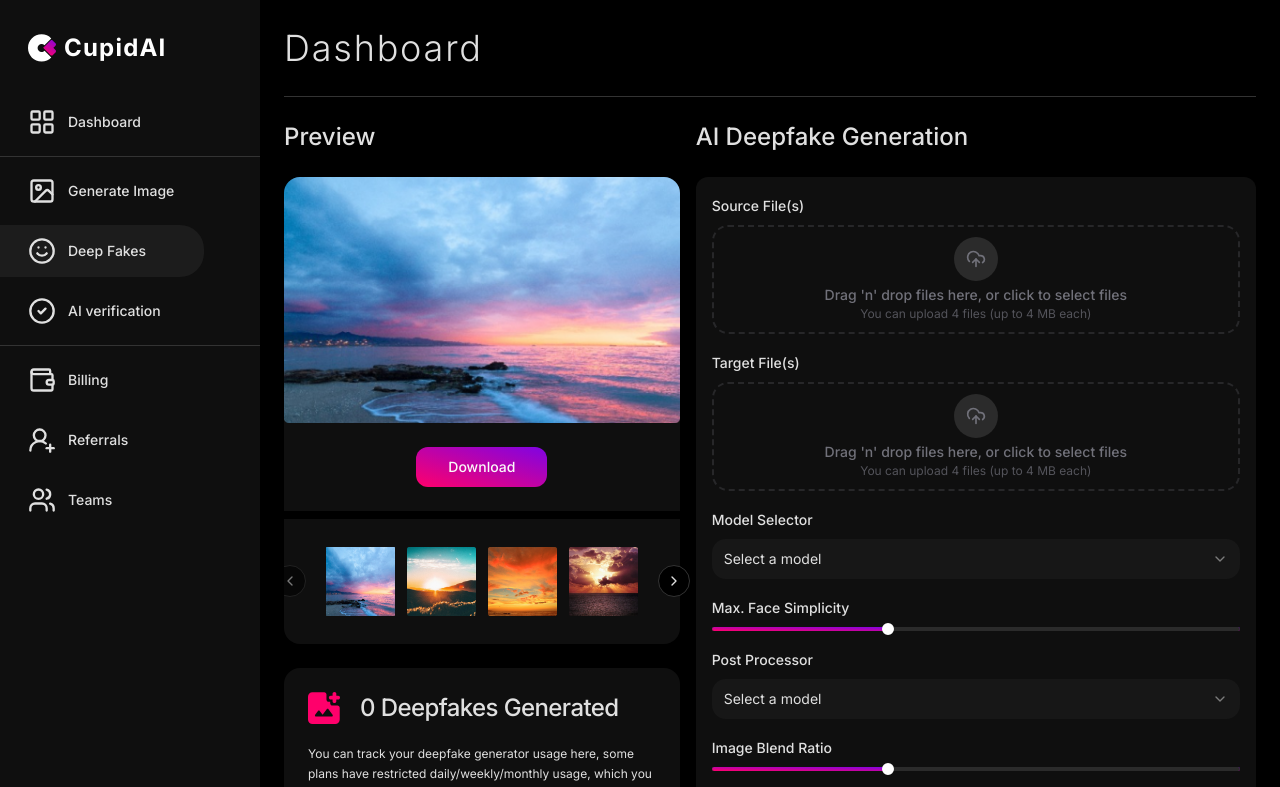
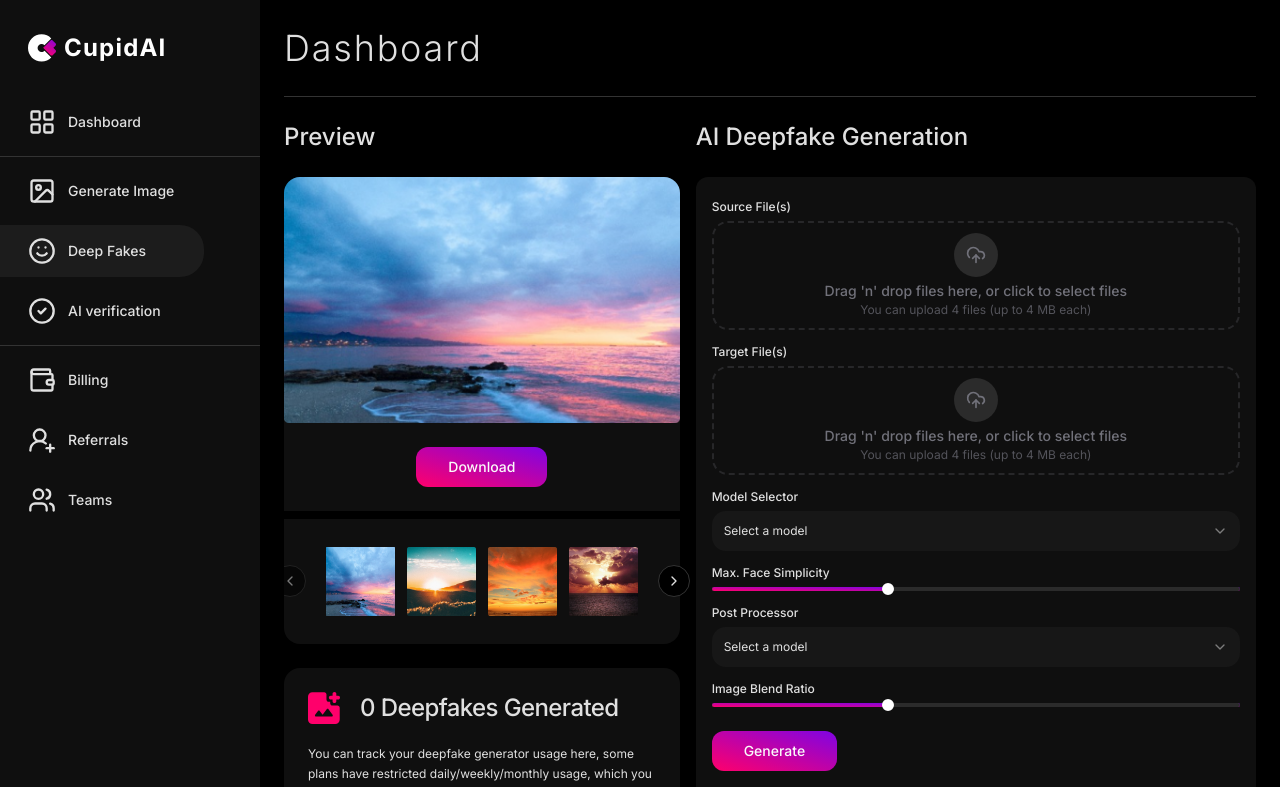
Before and after one commit to ra-kesh/Stupid-AI, a Next.js app: page /content-deepfake in a window 1280 px wide. Shown: the top 787 px of the page. Built offline with nearby package versions, Linux system fonts and the light colour scheme.

Commit message:
feat:form deepfake

```diff
--- a/app/(dashboard)/content-deepfake/DeepFakeForm.tsx
+++ b/app/(dashboard)/content-deepfake/DeepFakeForm.tsx
@@ -16,13 +16,13 @@ const DeepFakeForm = () => {
 
   return (
     <Form {...form}>
-      <form onSubmit={form.handleSubmit(() => {})} className="space-y-6 xl:space-y-4 2xl:space-y-7 4xl:space-y-8">
+      <form onSubmit={form.handleSubmit(() => {})} className="space-y-1 lg:space-y-2  2xl:space-y-3 4xl:space-y-7">
         <FormField
           control={form.control}
           name="source-files"
           render={({ field }) => (
-            <FormItem className="lg:space-y-3 xl:space-y-2 4xl:space-y-6">
-              <FormLabel className="xl:text-sm 2xl:text-lg 4xl:text-2xl">Source File(s)</FormLabel>
+            <FormItem className="space-y-1 2xl:space-y-2 4xl:space-y-3">
+              <FormLabel className="text-xs 2xl:text-sm 4xl:text-xl">Source File(s)</FormLabel>
               <FormControl>
                 <FileUploader
                   value={field.value}
@@ -43,8 +43,8 @@ const DeepFakeForm = () => {
           control={form.control}
           name="target-files"
           render={({ field }) => (
-            <FormItem className="lg:space-y-3 xl:space-y-2 4xl:space-y-6">
-              <FormLabel className="xl:text-sm 2xl:text-lg 4xl:text-2xl">Target File(s)</FormLabel>
+            <FormItem className="space-y-1 2xl:space-y-2 4xl:space-y-3">
+              <FormLabel className="text-xs 2xl:text-sm 4xl:text-xl">Target File(s)</FormLabel>
               <FormControl>
                 <FileUploader
                   value={field.value}
@@ -65,11 +65,11 @@ const DeepFakeForm = () => {
           control={form.control}
           name="face-to-swap"
           render={({ field }) => (
-            <FormItem className="lg:space-y-3 xl:space-y-2 4xl:space-y-6">
-              <FormLabel className="xl:text-sm 2xl:text-lg 4xl:text-2xl">Model Selector</FormLabel>
+            <FormItem className="space-y-1 2xl:space-y-2 4xl:space-y-3">
+              <FormLabel className="text-xs 2xl:text-sm 4xl:text-xl">Model Selector</FormLabel>
               <Select onValueChange={field.onChange} defaultValue={field.value}>
                 <FormControl>
-                  <SelectTrigger className="border-none bg-card 2xl:h-12 4xl:h-14">
+                  <SelectTrigger className="border-none bg-card text-xs  2xl:text-sm 4xl:h-14 4xl:text-xl">
                     <SelectValue placeholder="Select a model" />
                   </SelectTrigger>
                 </FormControl>
@@ -86,8 +86,8 @@ const DeepFakeForm = () => {
           control={form.control}
           name="face-simplicity"
           render={({ field }) => (
-            <FormItem className="lg:space-y-3 xl:space-y-2 4xl:space-y-6">
-              <FormLabel className="xl:text-sm 2xl:text-lg 4xl:text-2xl">Max. Face Simplicity</FormLabel>
+            <FormItem className="space-y-1 2xl:space-y-2 4xl:space-y-3">
+              <FormLabel className="text-xs 2xl:text-sm 4xl:text-xl">Max. Face Simplicity</FormLabel>
               <FormControl>
                 <Slider
                   defaultValue={[33]}
@@ -106,11 +106,11 @@ const DeepFakeForm = () => {
           control={form.control}
           name="post-processor"
           render={({ field }) => (
-            <FormItem className="lg:space-y-3 xl:space-y-2 4xl:space-y-6">
-              <FormLabel className="xl:text-sm 2xl:text-lg 4xl:text-2xl">Post Processor</FormLabel>
+            <FormItem className="space-y-1 2xl:space-y-2 4xl:space-y-3">
+              <FormLabel className="text-xs 2xl:text-sm 4xl:text-xl">Post Processor</FormLabel>
               <Select onValueChange={field.onChange} defaultValue={field.value}>
                 <FormControl>
-                  <SelectTrigger className="border-none bg-card 2xl:h-12 4xl:h-14">
+                  <SelectTrigger className="border-none bg-card text-xs  2xl:text-sm 4xl:h-14 4xl:text-xl">
                     <SelectValue placeholder="Select a model" />
                   </SelectTrigger>
                 </FormControl>
@@ -128,8 +128,8 @@ const DeepFakeForm = () => {
           control={form.control}
           name="image-blend-ratio"
           render={({ field }) => (
-            <FormItem className="lg:space-y-3 xl:space-y-2  4xl:space-y-6">
-              <FormLabel className="xl:text-sm 2xl:text-lg 4xl:text-2xl">Image Blend Ratio</FormLabel>
+            <FormItem className="space-y-1 2xl:space-y-2 4xl:space-y-3">
+              <FormLabel className="text-xs 2xl:text-sm 4xl:text-xl">Image Blend Ratio</FormLabel>
               <FormControl>
                 <Slider
                   defaultValue={[33]}
@@ -145,8 +145,8 @@ const DeepFakeForm = () => {
           )}
         />
 
-        <div className="flex lg:space-x-3 lg:py-4  4xl:space-x-6 4xl:py-6">
-          <Button className=" bg-gradient-to-bl from-[#7f04e3] to-[#ff006b] lg:rounded-xl lg:text-xs xl:px-8 xl:py-5 xl:text-sm 4xl:h-20 4xl:rounded-3xl 4xl:px-24 4xl:text-xl ">
+        <div className="flex lg:space-x-3 lg:py-4 2xl:py-6  4xl:space-x-6 4xl:py-6">
+          <Button className=" bg-gradient-to-bl from-[#7f04e3] to-[#ff006b] lg:rounded-xl lg:text-xs xl:px-8 xl:py-5 xl:text-sm 4xl:h-20 4xl:rounded-3xl 4xl:px-20 4xl:text-lg ">
             Generate
           </Button>
         </div>
```
